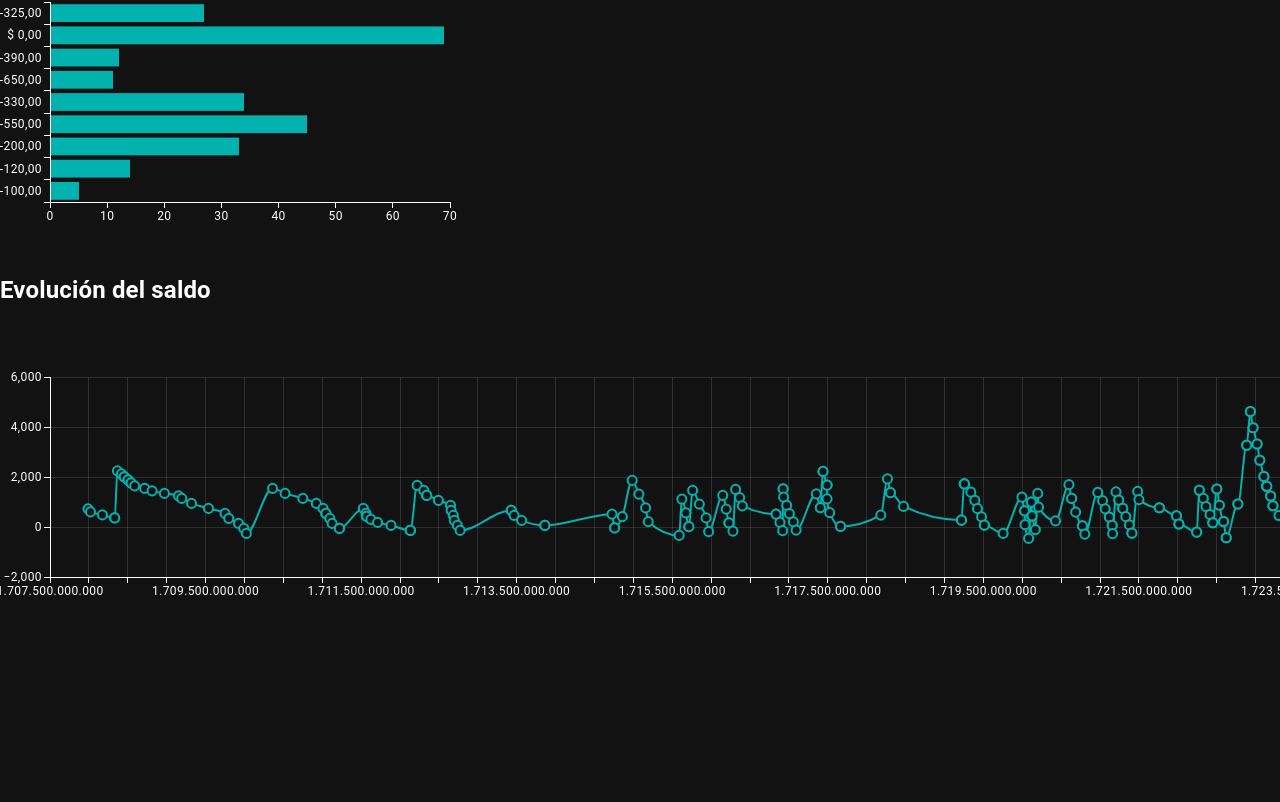
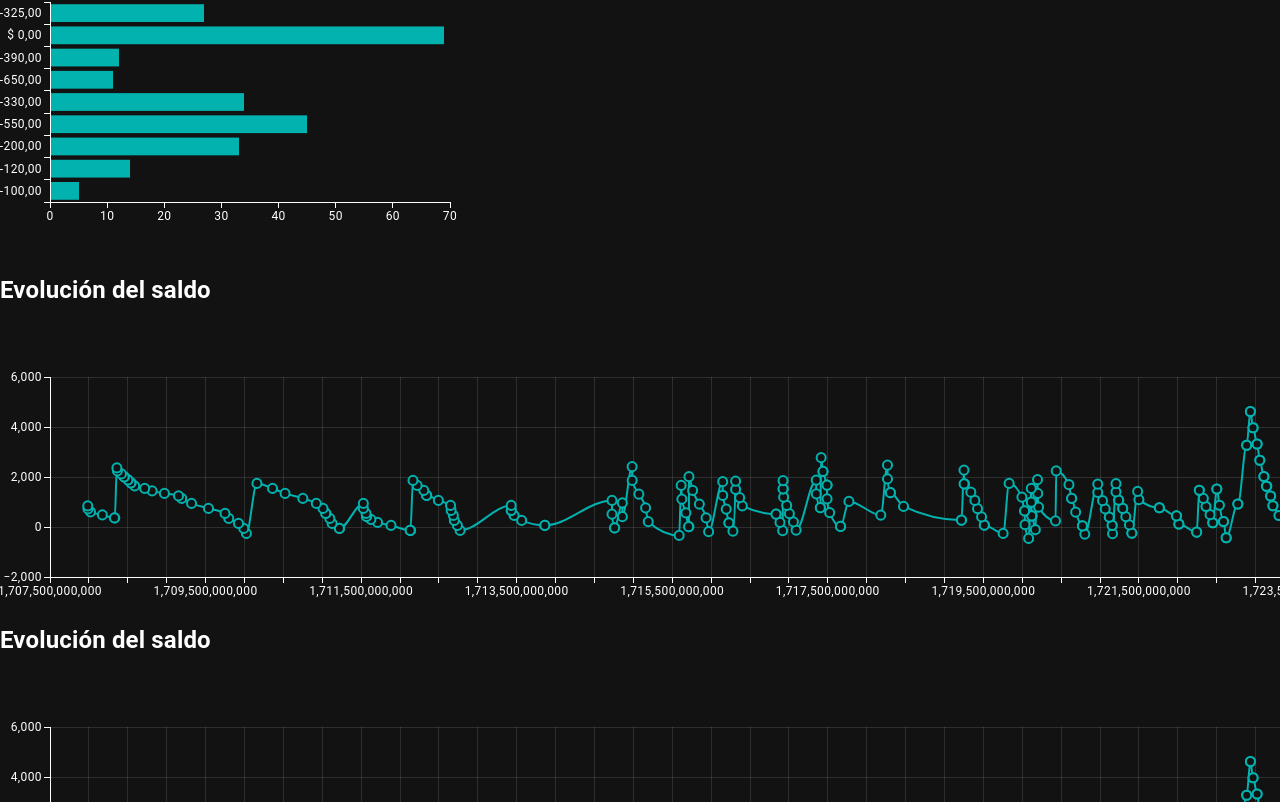
Before and after one commit to fabio2100/movimientossube, a React (Create React App) app: page / in a window 1280 px wide. Shown: the part 812-1614 px from the top of the page. Before the commit the page ends 1414 px from the top, so only its background shows below. Built offline with nearby package versions, Linux system fonts and the light colour scheme.

Commit message:
Saldo evoulicon

```diff
--- a/src/components/main.js
+++ b/src/components/main.js
@@ -40,16 +40,16 @@ export default function Main() {
   const [cantidadPreciosUsados, setCantidadPreciosUsados] = useState([]);
   const [fechasMes, setFechasMes] = useState([]);
   const [balancesMes, setBalancesMes] = useState([]);
-  const [longitudLineChart,setLongitudLineChart] = useState(0);
-  const [fechaMes2,setFechaMes2] = useState([]);
+  const [longitudLineChart, setLongitudLineChart] = useState(0);
+  const [fechaMes2, setFechaMes2] = useState([]);
   const [balancesMes2, setBalancesMes2] = useState([]);
-  const [longitudLineChart2,setLongitudLineChart2] = useState(0);
-  const [dataMes,setDataMes] = useState({});
-  const [mesProvisorio,setMesProvisorio] = useState([]);
-  const [mesProvisorioTotales,setMesProvisorioTotales] = useState([]);
-  const [viajeTotales,setViajesTotales] = useState(0);
-  const [cargaMesTotales,setCargaMesTotales] = useState(0);
-  const [serviciosTotalesMes,setServiciosTotalesMes] = useState(0);
+  const [longitudLineChart2, setLongitudLineChart2] = useState(0);
+  const [dataMes, setDataMes] = useState({});
+  const [mesProvisorio, setMesProvisorio] = useState([]);
+  const [mesProvisorioTotales, setMesProvisorioTotales] = useState([]);
+  const [viajeTotales, setViajesTotales] = useState(0);
+  const [cargaMesTotales, setCargaMesTotales] = useState(0);
+  const [serviciosTotalesMes, setServiciosTotalesMes] = useState(0);
   const [allMesData, setAllMesData] = useState({
     nroMovimientos: 0,
     nroServicios: 0,
@@ -58,9 +58,9 @@ export default function Main() {
     saldoConsumido: 0,
     avgViaje: 0,
     arrServiciosXMes: {},
-    objPrecios: {}
-  })
-
+    objPrecios: {},
+    objEvolucionSaldo: {},
+  });
 
   const handleChange = (event) => {
     setMes(event.target.value);
@@ -72,10 +72,12 @@ export default function Main() {
     setCargaMes(0);
     setDineroCargado(0);
     setSaldoConsumido(0);
-    setMesProvisorioTotales(Uno.Data.Items.filter((item)=>{
+    setMesProvisorioTotales(
+      Uno.Data.Items.filter((item) => {
         const fecha = new Date(item.Date);
-      return fecha.getMonth() + 1 === mes || mes ==='all'
-    }))
+        return fecha.getMonth() + 1 === mes || mes === "all";
+      })
+    );
 
     Uno.Data.Items.forEach((item) => {
       totalMovimientosMes++;
@@ -88,7 +90,7 @@ export default function Main() {
               prev + Number(item.BalanceFormat.slice(2).replace(",", "."))
           );
         }
-        if(item.Type === 'Carga virtual'){
+        if (item.Type === "Carga virtual") {
           setCargaMes((prev) => prev + 1);
           setDineroCargado(
             (prev) =>
@@ -97,10 +99,10 @@ export default function Main() {
         }
       }
     });
-    setMesProvisorio(arrayProvisorio)
+    setMesProvisorio(arrayProvisorio);
     setTotalViajesMes(arrayProvisorio.length);
     setAvgViaje(saldoConsumido / totalViajesMes);
-    setLongitudLineChart(totalViajesMes*10);
+    setLongitudLineChart(totalViajesMes * 10);
     let arrayServicios = [];
     Uno.Data.EntityList.forEach((linea) => {
       let contador = 0;
@@ -140,73 +142,99 @@ export default function Main() {
     });
     setDataPreciosUsados(arrayPreciosUsados);
     setCantidadPreciosUsados(arrayCantidadPreciosUsados);
-    setLongitudLineChart2(0)
+    setLongitudLineChart2(0);
     let arrayBalances = [];
     let arrayFechas = [];
     arrayProvisorio.forEach((item) => {
       arrayBalances.push(item.ValueFormat.slice(2).replace(",", "."));
       arrayFechas.push(new Date(item.Date));
-      setFechaMes2([...fechaMes2,item.Date])
-      setBalancesMes2([...balancesMes2,item.ValueFormat.slice(2).replace(",", ".")])
-      setLongitudLineChart2(prev => prev + 10)
+      setFechaMes2([...fechaMes2, item.Date]);
+      setBalancesMes2([
+        ...balancesMes2,
+        item.ValueFormat.slice(2).replace(",", "."),
+      ]);
+      setLongitudLineChart2((prev) => prev + 10);
     });
     arrayBalances = arrayBalances.reverse();
     arrayFechas = arrayFechas.reverse();
     setFechasMes(arrayFechas);
     setBalancesMes(arrayBalances);
-  },[mes]);
+  }, [mes]);
 
-  useEffect(()=>{
+  useEffect(() => {
+    function saldoSumadora(prev, item) {
+      const value =
+        item.Type !== "Carga virtual"
+          ? Math.abs(Number(item.BalanceFormat.slice(2).replace(",", ".")))
+          : 0;
+      return prev + value;
+    }
+    function saldoCargadora(prev, item) {
+      const value =
+        item.Type === "Carga virtual"
+          ? Math.abs(Number(item.BalanceFormat.slice(2).replace(",", ".")))
+          : 0;
+      return prev + value;
+    }
+    const nroCargas = mesProvisorioTotales.filter(
+      (item) => item.Type === "Carga virtual"
+    ).length;
+    const nroMovimientos = mesProvisorioTotales.length;
+    const nroServicios = nroMovimientos - nroCargas;
+    const saldoConsumido = mesProvisorioTotales.reduce(saldoSumadora, 0);
+    const avgViaje = saldoConsumido / nroServicios;
+    const saldoCargado = mesProvisorioTotales.reduce(saldoCargadora, 0);
 
-    function saldoSumadora(prev,item){
-      const value = item.Type !== 'Carga virtual' ? Math.abs(Number(item.BalanceFormat.slice(2).replace(",", "."))) : 0;
-      return  prev + value
+    const arrServiciosXMes = mesProvisorioTotales.reduce((acc, item) => {
+      if (item.Type !== "Carga virtual") {
+        const found = acc.find((el) => el.id === item.Entity);
+        if (found) {
+          found.value++;
+        } else {
+          acc.push({ id: item.Entity, label: item.Entity, value: 1 });
         }
-    function saldoCargadora(prev,item){
-      const value = item.Type === 'Carga virtual' ? Math.abs(Number(item.BalanceFormat.slice(2).replace(",", "."))) : 0;
-      return  prev + value
-    }
-    const nroCargas = mesProvisorioTotales.filter(item => item.Type === 'Carga virtual').length;
-    const nroMovimientos =  mesProvisorioTotales.length;
-    const nroServicios = nroMovimientos - nroCargas;
-    const saldoConsumido = mesProvisorioTotales.reduce(saldoSumadora,0)
-    const avgViaje = saldoConsumido/nroServicios
-    const saldoCargado = mesProvisorioTotales.reduce(saldoCargadora,0)
-
-    const arrServiciosXMes = mesProvisorioTotales.reduce((acc,item)=>{
-      if(item.Type !== 'Carga virtual'){
-        const found = acc.find(el=>el.id === item.Entity);
-        if(found){
-          found.value++;
-        }else{
-          acc.push({id:item.Entity,label:item.Entity,value:1})
-        }
-
       }
       return acc;
-    },[])
+    }, []);
 
     const preciosArray = [];
     const cantidadPreciosArray = [];
 
-    mesProvisorioTotales.reduce((acc,item)=>{
-      if(item.Type !== 'Carga virtual'){
-        const found = acc.find(el=>el.precio === item.BalanceFormat);
-        if(found){
-          found.total++
-        }else{
-          acc.push({precio:item.BalanceFormat,total:1})
+    mesProvisorioTotales
+      .reduce((acc, item) => {
+        if (item.Type !== "Carga virtual") {
+          const found = acc.find((el) => el.precio === item.BalanceFormat);
+          if (found) {
+            found.total++;
+          } else {
+            acc.push({ precio: item.BalanceFormat, total: 1 });
           }
         }
         return acc;
-    },[]).forEach(item => {
+      }, [])
+      .forEach((item) => {
         preciosArray.push(item.precio);
         cantidadPreciosArray.push(item.total);
       });
 
+    const evolucionFechasSaldo = [];
+    const evolucionSaldos = [];
 
+    mesProvisorioTotales.forEach((item) => {
+      evolucionFechasSaldo.push(new Date(item.Date));
+      evolucionSaldos.push(Number(item.ValueFormat.slice(2).replace(",", ".")));
+    });
 
-    setAllMesData({...allMesData,
+    /*arrayProvisorio.forEach((item) => {
+      arrayBalances.push(item.ValueFormat.slice(2).replace(",", "."));
+      arrayFechas.push(new Date(item.Date));
+      setFechaMes2([...fechaMes2,item.Date])
+      setBalancesMes2([...balancesMes2,item.ValueFormat.slice(2).replace(",", ".")])
+      setLongitudLineChart2(prev => prev + 10)
+    });*/
+
+    setAllMesData({
+      ...allMesData,
       nroMovimientos,
       nroCargas,
       nroServicios,
@@ -214,15 +242,11 @@ export default function Main() {
       avgViaje,
       saldoCargado,
       arrServiciosXMes,
-      objPrecios: {preciosArray,cantidadPreciosArray}
+      objPrecios: { preciosArray, cantidadPreciosArray },
+      objEvolucionSaldo: { evolucionFechasSaldo, evolucionSaldos },
+    });
 
-
-    })
-
-    console.log({allMesData})
-  },[mesProvisorioTotales])
-
-
+  }, [mesProvisorioTotales]);
 
   const inputSelect = (
     <FormControl sx={{ m: 1, minWidth: 200 }}>
@@ -309,15 +333,16 @@ export default function Main() {
     <>
       {inputSelect}
       {arrayDataMes}
-      <p>Movimientos totales mes: {allMesData['nroMovimientos']}</p>
-      <p>Servicios totales mes: {allMesData['nroServicios']}</p>
-      <p>Cargas totales mes: {allMesData['nroCargas']}</p>
-      <p>Saldo Cargado: $ {allMesData['saldoCargado'].toFixed(2)}</p>
-      <p>Saldo Consumido: $ {allMesData['saldoConsumido'].toFixed(2)}</p>
-      <p>Promedio por viaje: $ {allMesData['avgViaje'].toFixed(2)}</p>
+      <p>Movimientos totales mes: {allMesData["nroMovimientos"]}</p>
+      <p>Servicios totales mes: {allMesData["nroServicios"]}</p>
+      <p>Cargas totales mes: {allMesData["nroCargas"]}</p>
+      <p>Saldo Cargado: $ {allMesData["saldoCargado"].toFixed(2)}</p>
+      <p>Saldo Consumido: $ {allMesData["saldoConsumido"].toFixed(2)}</p>
+      <p>Promedio por viaje: $ {allMesData["avgViaje"].toFixed(2)}</p>
 
       <h2>Servicios</h2>
-      {allMesData['arrServiciosXMes'].length && <PieChart
+      {allMesData["arrServiciosXMes"].length && (
+        <PieChart
           slotProps={{
             legend: {
               direction: "row",
@@ -327,7 +352,7 @@ export default function Main() {
           }}
           series={[
             {
-            data: allMesData['arrServiciosXMes'],
+              data: allMesData["arrServiciosXMes"],
               highlightScope: { faded: "global", highlighted: "item" },
               faded: { innerRadius: 30, additionalRadius: -30, color: "gray" },
               innerRadius: 30,
@@ -335,16 +360,36 @@ export default function Main() {
           ]}
           width={500}
           height={300}
-      />}
+        />
+      )}
 
       <h2>Por precio del pasaje</h2>
-      {Object.keys(allMesData.objPrecios).length !== 0 && <BarChart
-        yAxis={[{ scaleType: "band", data: allMesData.objPrecios.preciosArray }]}
+      {Object.keys(allMesData.objPrecios).length !== 0 && (
+        <BarChart
+          yAxis={[
+            { scaleType: "band", data: allMesData.objPrecios.preciosArray },
+          ]}
           series={[{ data: allMesData.objPrecios.cantidadPreciosArray }]}
           width={500}
           height={300}
           layout="horizontal"
-      />}
+        />
+      )}
+
+      {Object.keys(allMesData.objEvolucionSaldo).length !== 0 &&<div className="lineChart">
+        <h2>Evolución del saldo</h2>
+        <LineChart
+          grid={{ vertical: true, horizontal: true }}
+          xAxis={[{ data: allMesData.objEvolucionSaldo.evolucionFechasSaldo}]}
+          series={[
+            {
+              data: allMesData.objEvolucionSaldo.evolucionSaldos,
+            },
+          ]}
+          width={1500}
+          height={300}
+        />
+      </div>}
 
       <div className="lineChart">
         <h2>Evolución del saldo</h2>
@@ -360,7 +405,6 @@ export default function Main() {
           height={300}
         />
       </div>
-
     </>
   );
 }
```
Lines whose indentation alone changed are shown as unchanged.
